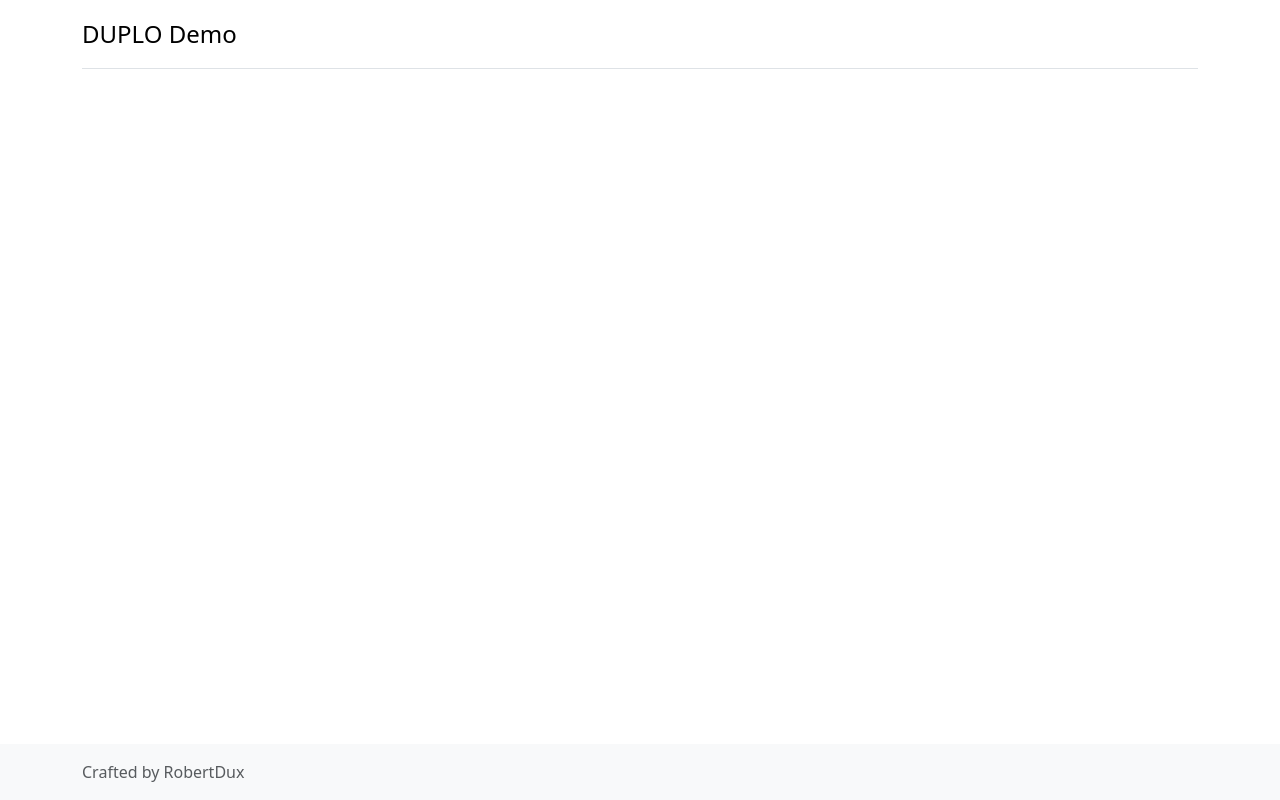
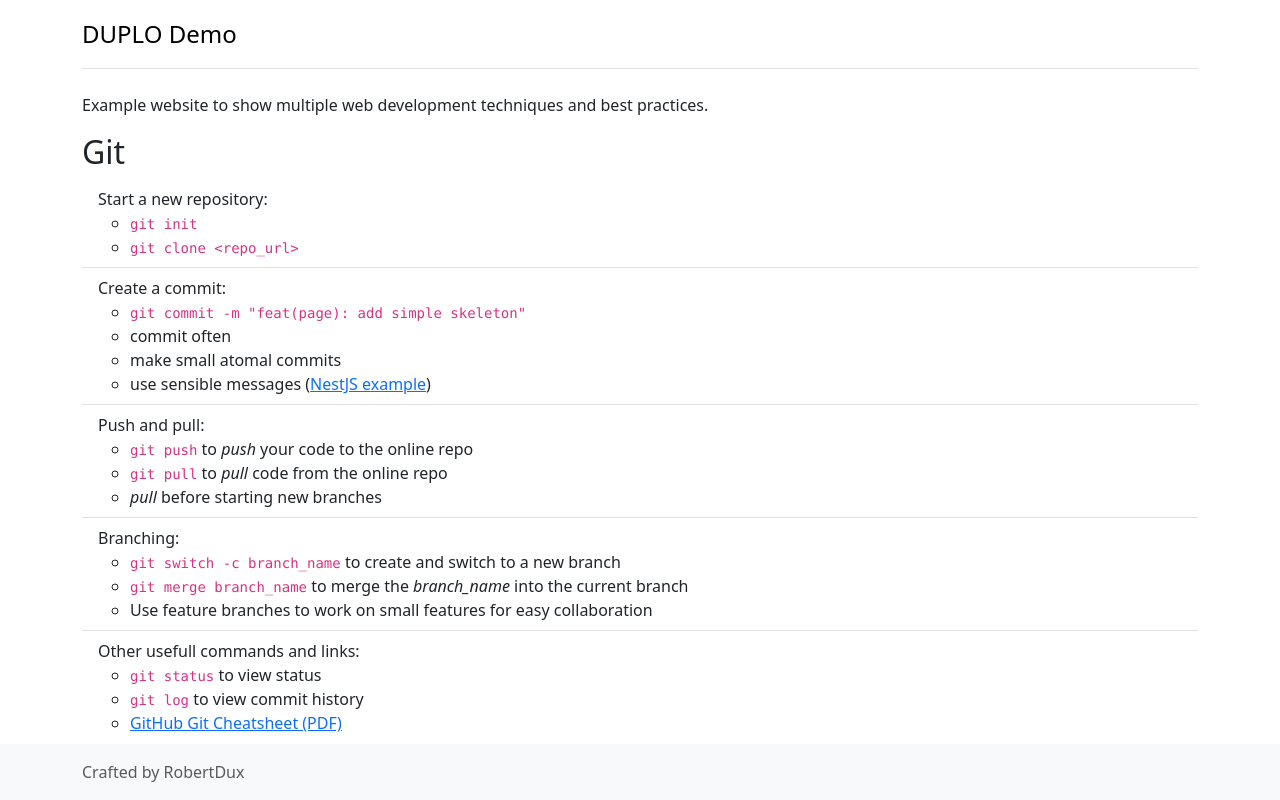
Before and after one commit to RobertDux/duplo-demo, a website: page src/index.html in a window 1280 px wide. Drawn offline with nearby package versions, Linux system fonts and the light colour scheme.

Commit message:
feat(page): add Git content

```diff
--- a/src/index.html
+++ b/src/index.html
@@ -23,6 +23,72 @@
             <span class="fs-4">DUPLO Demo</span>
           </a>
         </header>
+
+        <p>Example website to show multiple web development techniques and best practices.</p>
+
+        <h2>Git</h2>
+        <ul class="list-group list-group-flush">
+          <li class="list-group-item">
+            Start a new repository:
+
+            <ul>
+              <li><code>git init</code></li>
+              <li><code>git clone &lt;repo_url&gt;</code></li>
+            </ul>
+          </li>
+
+          <li class="list-group-item">
+            Create a commit:
+            <ul>
+              <li><code>git commit -m "feat(page): add simple skeleton"</code></li>
+              <li>commit often</li>
+              <li>make small atomal commits</li>
+              <li>
+                use sensible messages (<a
+                  href="https://github.com/nestjs/nest/blob/master/CONTRIBUTING.md#-commit-message-guidelines"
+                  target="_blank"
+                  >NestJS example</a
+                >)
+              </li>
+            </ul>
+          </li>
+
+          <li class="list-group-item">
+            Push and pull:
+
+            <ul>
+              <li><code>git push</code> to <em>push</em> your code to the online repo</li>
+              <li><code>git pull</code> to <em>pull</em> code from the online repo</li>
+              <li><em>pull</em> before starting new branches</li>
+            </ul>
+          </li>
+
+          <li class="list-group-item">
+            Branching:
+            <ul>
+              <li><code>git switch -c branch_name</code> to create and switch to a new branch</li>
+              <li>
+                <code>git merge branch_name</code> to merge the <em>branch_name</em> into the
+                current branch
+              </li>
+              <li>Use feature branches to work on small features for easy collaboration</li>
+            </ul>
+          </li>
+
+          <li class="list-group-item">
+            Other usefull commands and links:
+
+            <ul>
+              <li><code>git status</code> to view status</li>
+              <li><code>git log</code> to view commit history</li>
+              <li>
+                <a href="https://education.github.com/git-cheat-sheet-education.pdf"
+                  >GitHub Git Cheatsheet (PDF)</a
+                >
+              </li>
+            </ul>
+          </li>
+        </ul>
       </div>
     </main>
 
```
